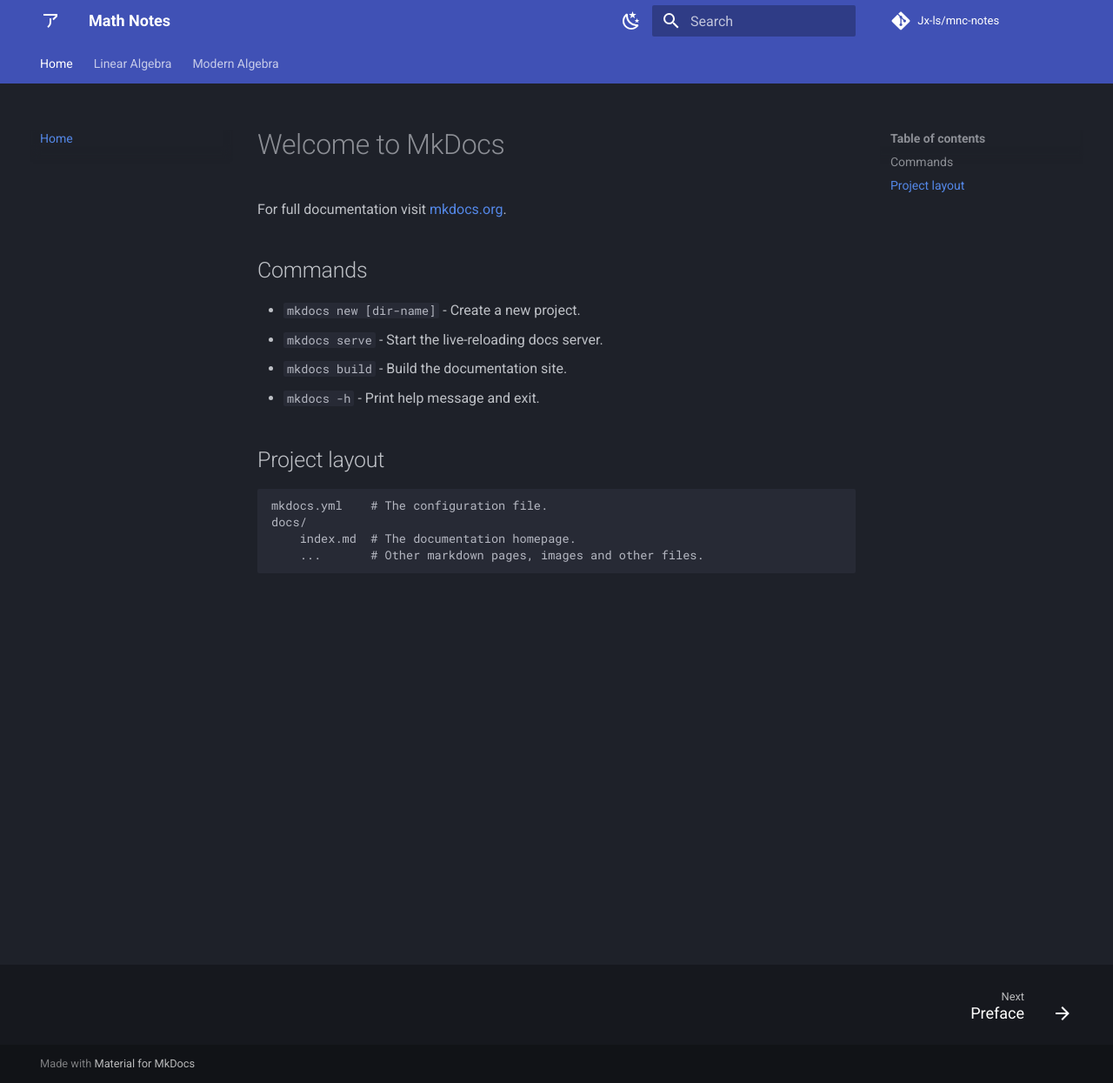
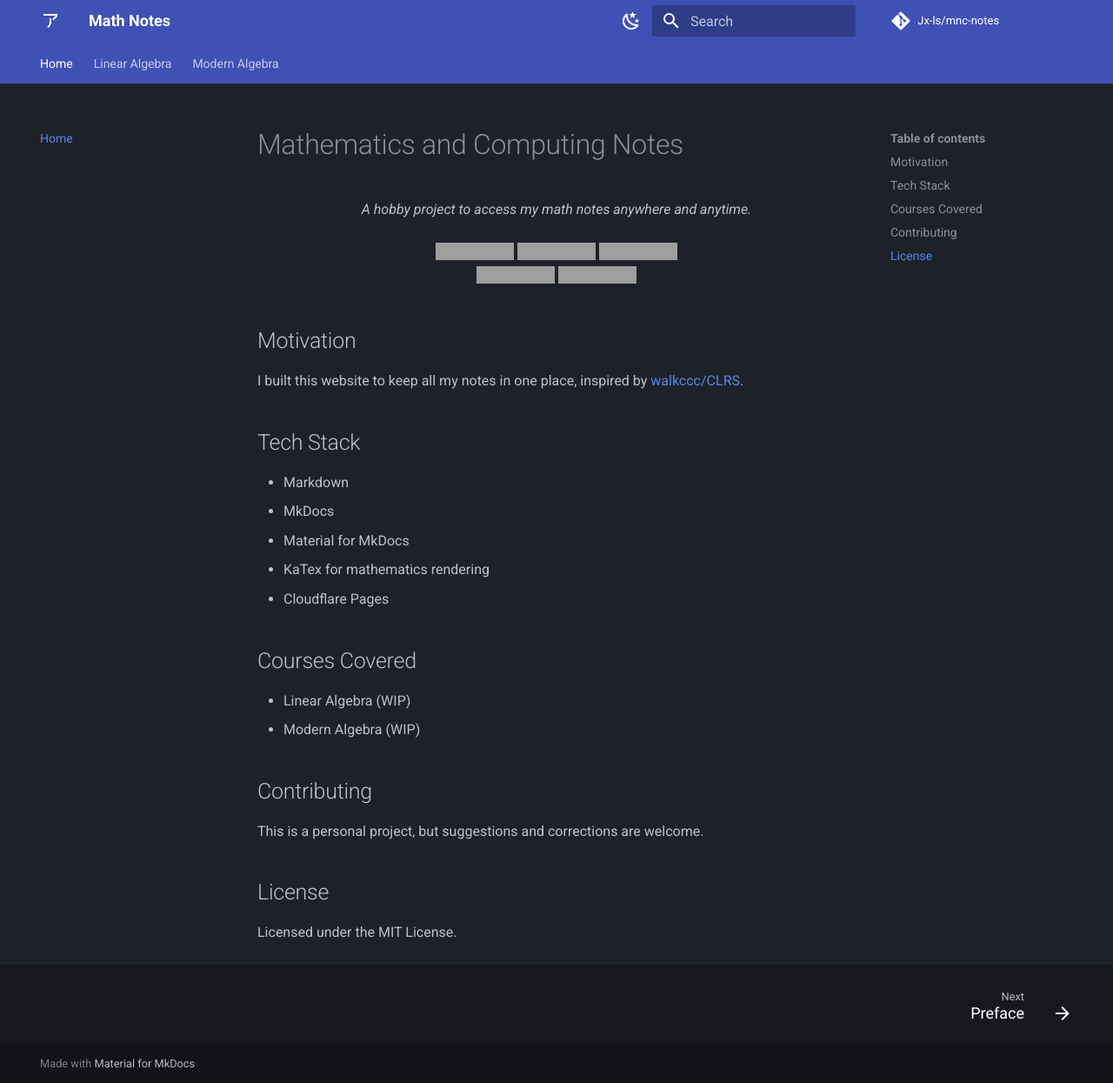
Before and after one commit to Jx-ls/mnc-notes, an MkDocs documentation site: the page built from docs/index.md, in a window 1280 px wide and 1245 px high. Shown: the whole window at 87% size. Built offline with MkDocs 1.6.1 and Material for MkDocs 9.7.7, drawn with Linux system fonts in a browser that asks for light colours; comment, search, counter and statistics services are not loaded; grey boxes are pictures that could not be loaded.

Commit message:
update readmes

```diff
--- a/docs/index.md
+++ b/docs/index.md
@@ -1,17 +1,33 @@
-# Welcome to MkDocs
+# Mathematics and Computing Notes
 
-For full documentation visit [mkdocs.org](https://www.mkdocs.org).
+<div align="center">
+<span><i>A hobby project to access my math notes anywhere and anytime.</i></span>
+<br>
+<br>
+<img src="https://img.shields.io/badge/Markdown-239120.svg?logo=markdown&style=flat-square">
+<img src="https://img.shields.io/badge/Material%20for%20MkDocs-526CFE?style=flat-square&logo=materialformkdocs&logoColor=white">
+<img src="https://img.shields.io/badge/KaTeX-008080.svg?logo=latex&style=flat-square">
+<br/>
+<img src="https://img.shields.io/badge/Cloudflare%20Pages-F38020?style=flat-square&logo=cloudflare&logoColor=white">
+<img src="https://img.shields.io/github/license/walkccc/CLRS.svg?style=flat-square">
+</div>
 
-## Commands
+## Motivation
+I built this website to keep all my notes in one place, inspired by [walkccc/CLRS](https://walkccc.github.io/CLRS/).
 
-* `mkdocs new [dir-name]` - Create a new project.
-* `mkdocs serve` - Start the live-reloading docs server.
-* `mkdocs build` - Build the documentation site.
-* `mkdocs -h` - Print help message and exit.
+## Tech Stack
+- Markdown
+- MkDocs
+- Material for MkDocs
+- KaTex for mathematics rendering
+- Cloudflare Pages
 
-## Project layout
+## Courses Covered
+- Linear Algebra (WIP)
+- Modern Algebra (WIP)
 
-    mkdocs.yml    # The configuration file.
-    docs/
-        index.md  # The documentation homepage.
-        ...       # Other markdown pages, images and other files.
+## Contributing
+This is a personal project, but suggestions and corrections are welcome.
+
+## License
+Licensed under the MIT License.
```
Also changed, not shown: README.md (+2 -1 lines).
